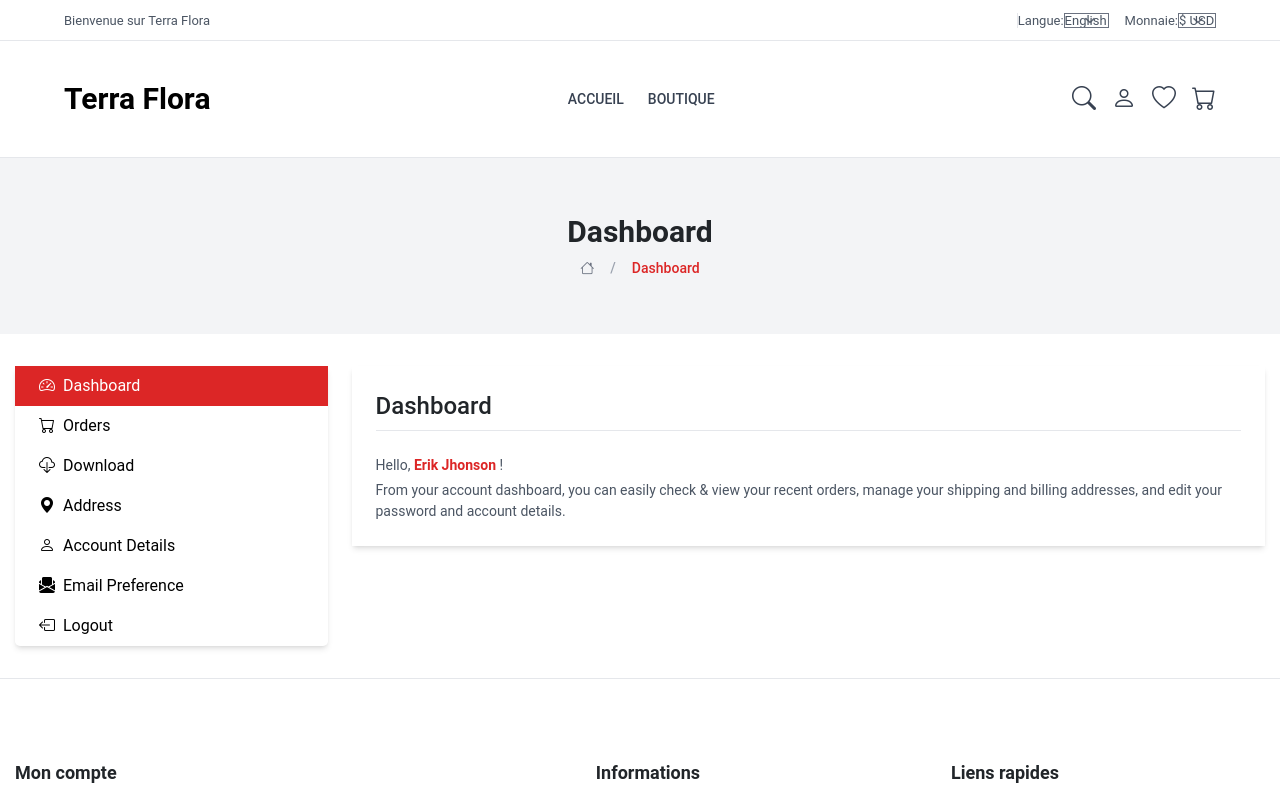
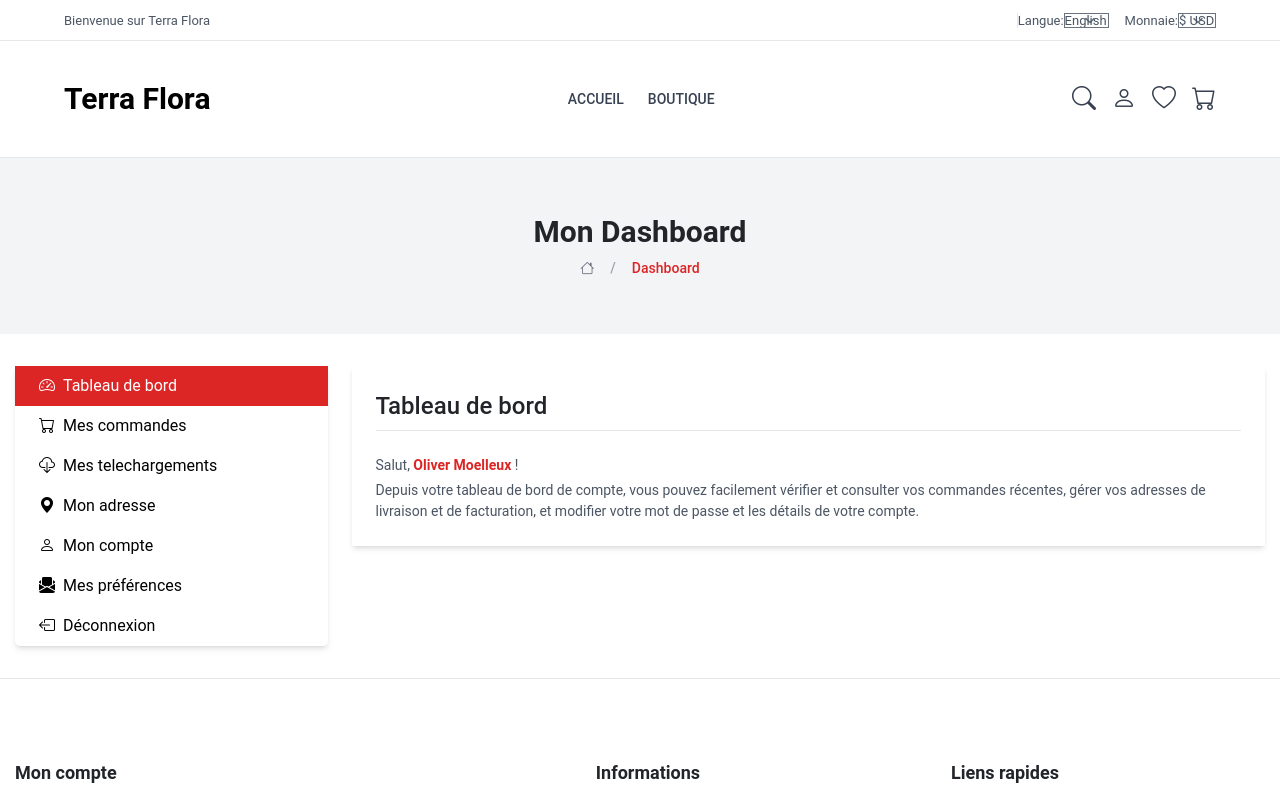
Before and after one commit to HardWareHouse/TerraFlora, a Vue app in the folder client/: page /dashboard in a window 1280 px wide. Shown: the top 800 px of the page. Built offline with nearby package versions, Linux system fonts and the light colour scheme; a web font is replaced by a local one.

Commit message:
Traduction du Dashboard User

```diff
--- a/client/src/components/dashboard/breadcrumbDashboard.vue
+++ b/client/src/components/dashboard/breadcrumbDashboard.vue
@@ -4,7 +4,7 @@
 <template>
     <div class="bg-gray-100 py-14 w-full">
       <div class="container mx-auto text-center">
-        <h1 class="text-3xl font-semibold mb-2">Dashboard</h1>
+        <h1 class="text-3xl font-semibold mb-2">Mon Dashboard</h1>
         <nav class="text-sm font-medium text-gray-500" aria-label="Breadcrumb">
           <ol class="list-none p-0 inline-flex justify-center space-x-2">
             <li class="flex items-center">
--- a/client/src/components/dashboard/newWrapper.vue
+++ b/client/src/components/dashboard/newWrapper.vue
@@ -10,13 +10,13 @@ const selectTab = (tab) => {
 };
 
 const tabs = [
-  { id: 'dashboard', icon: 'bi-speedometer2', label: 'Dashboard' },
-  { id: 'orders', icon: 'bi-cart', label: 'Orders' },
-  { id: 'download', icon: 'bi-cloud-download', label: 'Download' },
-  { id: 'addressEdit', icon: 'bi-geo-alt-fill', label: 'Address' },
-  { id: 'accountInfo', icon: 'bi-person', label: 'Account Details' },
-  { id: 'emailPreference', icon: 'bi-envelope-paper-fill', label: 'Email Preference' },
-  { id: 'logout', icon: 'bi-box-arrow-left', label: 'Logout' },
+  { id: 'dashboard', icon: 'bi-speedometer2', label: 'Tableau de bord' },
+  { id: 'orders', icon: 'bi-cart', label: 'Mes commandes' },
+  { id: 'download', icon: 'bi-cloud-download', label: 'Mes telechargements' },
+  { id: 'addressEdit', icon: 'bi-geo-alt-fill', label: 'Mon adresse' },
+  { id: 'accountInfo', icon: 'bi-person', label: 'Mon compte' },
+  { id: 'emailPreference', icon: 'bi-envelope-paper-fill', label: 'Mes préférences' },
+  { id: 'logout', icon: 'bi-box-arrow-left', label: 'Déconnexion' },
 ];
 
 const tabClass = (tab) => {
--- a/client/src/components/dashboard/wrapperComponents/AccountInfo.vue
+++ b/client/src/components/dashboard/wrapperComponents/AccountInfo.vue
@@ -1,43 +1,43 @@
 <template>
   <div class="p-4 bg-white rounded-lg shadow-md">
-    <h3 class="text-xl font-medium border-b border-gray-200 pb-2">Account Details</h3>
+    <h3 class="text-xl font-medium border-b border-gray-200 pb-2">Mon compte</h3>
     <div class="mt-4">
       <form action="#">
         <div class="flex flex-wrap -mx-2">
           <div class="w-full lg:w-1/2 px-2 mb-4">
-            <label for="first-name" class="block text-sm font-medium text-gray-700 required">First Name <label class="text-red-600 text-l"><label class="text-red-600 text-l">*</label></label></label>
-            <input type="text" id="first-name" class="relative block w-full px-3 py-3 text-[14px] bg-gray-100 text-gray-900 placeholder-gray-500 border border-gray-300  focus:outline-none sm:text-sm" placeholder="First Name">
+            <label for="first-name" class="block text-sm font-medium text-gray-700 required">Prénom <label class="text-red-600 text-l"><label class="text-red-600 text-l">*</label></label></label>
+            <input type="text" id="first-name" class="relative block w-full px-3 py-3 text-[14px] bg-gray-100 text-gray-900 placeholder-gray-500 border border-gray-300  focus:outline-none sm:text-sm" placeholder="Prénom">
           </div>
           <div class="w-full lg:w-1/2 px-2 mb-4">
-            <label for="last-name" class="block text-sm font-medium text-gray-700 required">Last Name <label class="text-red-600 text-l">*</label></label>
-            <input type="text" id="last-name" class="relative block w-full px-3 py-3 text-[14px] bg-gray-100 text-gray-900 placeholder-gray-500 border border-gray-300  focus:outline-none sm:text-sm" placeholder="Last Name">
+            <label for="last-name" class="block text-sm font-medium text-gray-700 required">Nom <label class="text-red-600 text-l">*</label></label>
+            <input type="text" id="last-name" class="relative block w-full px-3 py-3 text-[14px] bg-gray-100 text-gray-900 placeholder-gray-500 border border-gray-300  focus:outline-none sm:text-sm" placeholder="Nom">
           </div>
         </div>
         <div class="mb-4">
-          <label for="display-name" class="block text-sm font-medium text-gray-700 required">Display Name <label class="text-red-600 text-l">*</label></label>
-          <input type="text" id="display-name" class="relative block w-full px-3 py-3 text-[14px] bg-gray-100 text-gray-900 placeholder-gray-500 border border-gray-300  focus:outline-none sm:text-sm" placeholder="Display Name">
+          <label for="display-name" class="block text-sm font-medium text-gray-700 required">Pseudonyme <label class="text-red-600 text-l">*</label></label>
+          <input type="text" id="display-name" class="relative block w-full px-3 py-3 text-[14px] bg-gray-100 text-gray-900 placeholder-gray-500 border border-gray-300  focus:outline-none sm:text-sm" placeholder="Pseudonyme">
         </div>
         <div class="mb-4">
-          <label for="email" class="block text-sm font-medium text-gray-700 required">Email Address <label class="text-red-600 text-l">*</label></label>
-          <input type="email" id="email" class="relative block w-full px-3 py-3 text-[14px] bg-gray-100 text-gray-900 placeholder-gray-500 border border-gray-300  focus:outline-none sm:text-sm" placeholder="Email Address">
+          <label for="email" class="block text-sm font-medium text-gray-700 required">Adresse mail <label class="text-red-600 text-l">*</label></label>
+          <input type="email" id="email" class="relative block w-full px-3 py-3 text-[14px] bg-gray-100 text-gray-900 placeholder-gray-500 border border-gray-300  focus:outline-none sm:text-sm" placeholder="Adresse mail">
         </div>
-          <label class="text-xl font-medium border-b border-gray-200 pb-2 w-full">Password Change</label>
+          <label class="text-xl font-medium border-b border-gray-200 pb-2 w-full">Modifier mon mot de passe</label>
           <div class="mb-4 mt-3">
-            <label for="current-pwd" class="block text-sm font-medium text-gray-700 required">Current Password <label class="text-red-600 text-l">*</label></label>
-            <input type="password" id="current-pwd" class="relative block w-full px-3 py-3 text-[14px] bg-gray-100 text-gray-900 placeholder-gray-500 border border-gray-300  focus:outline-none sm:text-sm" placeholder="Current Password">
+            <label for="current-pwd" class="block text-sm font-medium text-gray-700 required">Mot de passe actuel <label class="text-red-600 text-l">*</label></label>
+            <input type="password" id="current-pwd" class="relative block w-full px-3 py-3 text-[14px] bg-gray-100 text-gray-900 placeholder-gray-500 border border-gray-300  focus:outline-none sm:text-sm" placeholder="Mot de passe actuel">
           </div>
           <div class="flex flex-wrap -mx-2">
             <div class="w-full lg:w-1/2 px-2 mb-4">
-              <label for="new-pwd" class="block text-sm font-medium text-gray-700 required">New Password <label class="text-red-600 text-l">*</label></label>
-              <input type="password" id="new-pwd" class="relative block w-full px-3 py-3 text-[14px] bg-gray-100 text-gray-900 placeholder-gray-500 border border-gray-300  focus:outline-none sm:text-sm" placeholder="New Password">
+              <label for="new-pwd" class="block text-sm font-medium text-gray-700 required">Nouveau mot de passe <label class="text-red-600 text-l">*</label></label>
+              <input type="password" id="new-pwd" class="relative block w-full px-3 py-3 text-[14px] bg-gray-100 text-gray-900 placeholder-gray-500 border border-gray-300  focus:outline-none sm:text-sm" placeholder="Nouveau mot de passe">
             </div>
             <div class="w-full lg:w-1/2 px-2 mb-4">
-              <label for="confirm-pwd" class="block text-sm font-medium text-gray-700 required">Confirm Password <label class="text-red-600 text-l">*</label></label>
-              <input type="password" id="confirm-pwd" class="relative block w-full px-3 py-3 text-[14px] bg-gray-100 text-gray-900 placeholder-gray-500 border border-gray-300  focus:outline-none sm:text-sm" placeholder="Confirm Password">
+              <label for="confirm-pwd" class="block text-sm font-medium text-gray-700 required">Confirmation du mot de passe <label class="text-red-600 text-l">*</label></label>
+              <input type="password" id="confirm-pwd" class="relative block w-full px-3 py-3 text-[14px] bg-gray-100 text-gray-900 placeholder-gray-500 border border-gray-300  focus:outline-none sm:text-sm" placeholder="Confirmation du mot de passe">
             </div>
           </div>
         <div class="mt-4">
-          <button class="bg-red-600 text-white py-2 px-4 hover:bg-red-700">Save Changes</button>
+          <button class="bg-red-600 text-white py-2 px-4 hover:bg-red-700">Sauvegarder </button>
         </div>
       </form>
     </div>
--- a/client/src/components/dashboard/wrapperComponents/AddressEdit.vue
+++ b/client/src/components/dashboard/wrapperComponents/AddressEdit.vue
@@ -1,13 +1,13 @@
 <template>
   <div class="p-4 bg-white rounded-lg shadow-md">
-    <h3 class="text-xl font-medium border-b border-gray-200 pb-2">Billing Address</h3>
+    <h3 class="text-xl font-medium border-b border-gray-200 pb-2">Adresse de facturation</h3>
     <address class="mt-4 not-italic text-[14px] text-gray-600">
-      <p><strong>Erik Jhonson</strong></p>
-      <p>1355 Market St, Suite 900 <br> San Francisco, CA 94103</p>
-      <p>Mobile: (123) 456-7890</p>
+      <p><strong>Oliver Moelleux</strong></p>
+      <p>12 rue de la Justice, Appartement 34 <br> Saint Denis, 93200</p>
+      <p>Télephone: 0634667826</p>
     </address>
     <a href="#" class="inline-block px-4 py-2 bg-red-600 text-white rounded hover:bg-red-700">
-      <i class="bi bi-pencil-square mr-2"></i> Edit Address
+      <i class="bi bi-pencil-square mr-2"></i> Modifier
     </a>
   </div>
 </template>
--- a/client/src/components/dashboard/wrapperComponents/Dashboard.vue
+++ b/client/src/components/dashboard/wrapperComponents/Dashboard.vue
@@ -1,13 +1,13 @@
 <template>
   <div class="bg-white p-6 shadow-md">
-    <h3 class="text-2xl font-medium pb-2 border-b border-gray-200">Dashboard</h3>
+    <h3 class="text-2xl font-medium pb-2 border-b border-gray-200">Tableau de bord</h3>
     <div class="mt-4 text-[14px] text-gray-600">
       <p class="">
-        Hello, <strong class="text-red-600">Erik Jhonson</strong> !
+        Salut, <strong class="text-red-600">Oliver Moelleux</strong> !
       </p>
     </div>
     <p class="mt-1 text-[14px] text-gray-600">
-      From your account dashboard, you can easily check & view your recent orders, manage your shipping and billing addresses, and edit your password and account details.
+      Depuis votre tableau de bord de compte, vous pouvez facilement vérifier et consulter vos commandes récentes, gérer vos adresses de livraison et de facturation, et modifier votre mot de passe et les détails de votre compte.
     </p>
   </div>
 </template>
--- a/client/src/components/dashboard/wrapperComponents/Downloads.vue
+++ b/client/src/components/dashboard/wrapperComponents/Downloads.vue
@@ -1,24 +1,24 @@
 <template>
   <div class="p-6 bg-white rounded-lg shadow-md">
-    <h3 class="text-2xl font-medium mb-4">Downloads</h3>
+    <h3 class="text-2xl font-medium mb-4">Telechargements</h3>
     <div class="overflow-x-auto">
       <table class="min-w-full border border-gray-200 text-center">
         <thead>
           <tr class="bg-gray-100">
-            <th class="px-4 py-2 border border-gray-200">Product</th>
+            <th class="px-4 py-2 border border-gray-200">Produit</th>
             <th class="px-4 py-2 border border-gray-200">Date</th>
-            <th class="px-4 py-2 border border-gray-200">Expired</th>
-            <th class="px-4 py-2 border border-gray-200">Download</th>
+            <th class="px-4 py-2 border border-gray-200">Expiration</th>
+            <th class="px-4 py-2 border border-gray-200">Telecharger</th>
           </tr>
         </thead>
         <tbody>
           <tr>
-            <td class="p-4 border border-gray-200">Flowers daisy pink stick</td>
-            <td class="p-4 border border-gray-200">Aug 22, 2023</td>
-            <td class="p-4 border border-gray-200">Pending</td>
+            <td class="p-4 border border-gray-200">Roses rouges</td>
+            <td class="p-4 border border-gray-200">22/08/2023</td>
+            <td class="p-4 border border-gray-200">En cours</td>
             <td class="p-4 border border-gray-200">
               <router-link to="/basket" class="bg-red-600 text-white px-4 py-3">
-               <i class="bi bi-cloud-download mr-2"></i>Download
+               <i class="bi bi-cloud-download mr-2"></i>Telecharger
               </router-link>
             </td>
           </tr>
--- a/client/src/components/dashboard/wrapperComponents/Orders.vue
+++ b/client/src/components/dashboard/wrapperComponents/Orders.vue
@@ -1,11 +1,11 @@
 <template>
   <div class="p-6 bg-white rounded-lg shadow-md">
-    <h3 class="text-2xl font-medium mb-4">Orders</h3>
+    <h3 class="text-2xl font-medium mb-4">Commandes</h3>
     <div class="overflow-x-auto">
       <table class="min-w-full border border-gray-200 text-center">
         <thead>
           <tr class="bg-gray-100">
-            <th class="px-4 py-2 border border-gray-200">Order</th>
+            <th class="px-4 py-2 border border-gray-200">Numéro de commande</th>
             <th class="px-4 py-2 border border-gray-200">Date</th>
             <th class="px-4 py-2 border border-gray-200">Status</th>
             <th class="px-4 py-2 border border-gray-200">Total</th>
@@ -15,12 +15,45 @@
         <tbody>
           <tr>
             <td class="p-4 border border-gray-200">1</td>
-            <td class="p-4 border border-gray-200">Aug 22, 2023</td>
-            <td class="p-4 border border-gray-200">Pending</td>
-            <td class="p-4 border border-gray-200">$3000</td>
+            <td class="p-4 border border-gray-200">18/06/2024</td>
+            <td class="p-4 border border-gray-200">En cours</td>
+            <td class="p-4 border border-gray-200">3000 €</td>
             <td class="p-4 border border-gray-200">
               <router-link to="/basket" class="bg-red-600 text-white px-4 py-3">
-                View
+                Voir
+              </router-link>
+            </td>
+          </tr>
+          <tr>
+            <td class="p-4 border border-gray-200">2</td>
+            <td class="p-4 border border-gray-200">18/06/2024</td>
+            <td class="p-4 border border-gray-200">En cours</td>
+            <td class="p-4 border border-gray-200">2000 €</td>
+            <td class="p-4 border border-gray-200">
+              <router-link to="/basket" class="bg-red-600 text-white px-4 py-3">
+                Voir
+              </router-link>
+            </td>
+          </tr>
+          <tr>
+            <td class="p-4 border border-gray-200">3</td>
+            <td class="p-4 border border-gray-200">05/01/2024</td>
+            <td class="p-4 border border-gray-200">Complété</td>
+            <td class="p-4 border border-gray-200">32000 €</td>
+            <td class="p-4 border border-gray-200">
+              <router-link to="/basket" class="bg-red-600 text-white px-4 py-3">
+                Voir
+              </router-link>
+            </td>
+          </tr>
+          <tr>
+            <td class="p-4 border border-gray-200">4</td>
+            <td class="p-4 border border-gray-200">30/12/2023</td>
+            <td class="p-4 border border-gray-200">Annulé</td>
+            <td class="p-4 border border-gray-200">450 €</td>
+            <td class="p-4 border border-gray-200">
+              <router-link to="/basket" class="bg-red-600 text-white px-4 py-3">
+                Voir
               </router-link>
             </td>
           </tr>
--- a/client/src/components/dashboard/wrapperComponents/emailPreference.vue
+++ b/client/src/components/dashboard/wrapperComponents/emailPreference.vue
@@ -1,7 +1,7 @@
 <template>
   <div>
     <div class="bg-white p-6 rounded-lg shadow-md">
-      <h3 class="text-2xl font-medium pb-2 border-b border-gray-200">Dashboard</h3>
+      <h3 class="text-2xl font-medium pb-2 border-b border-gray-200">Mes préferences</h3>
       <p class="text-gray-700 mb-6 mt-4 text-[14px]">
         Les e-mails vous sont envoyés à l'adresse <span class="font-semibold text-red-600">{{ email }}</span>.<br/>
         Pour ne plus recevoir de notifications par e-mail, cliquez sur le lien "NON" en face de chaque alerte.
```
